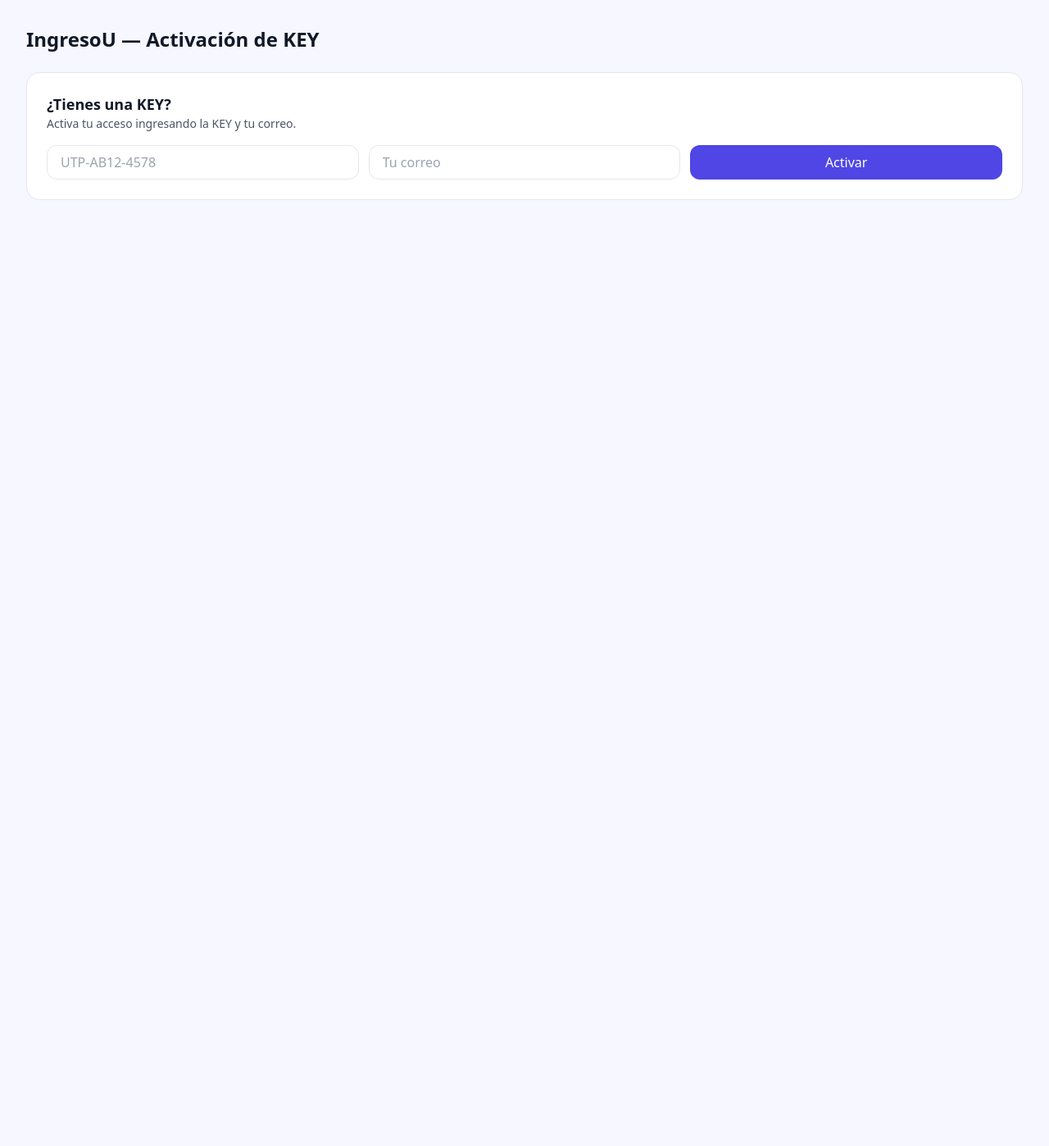
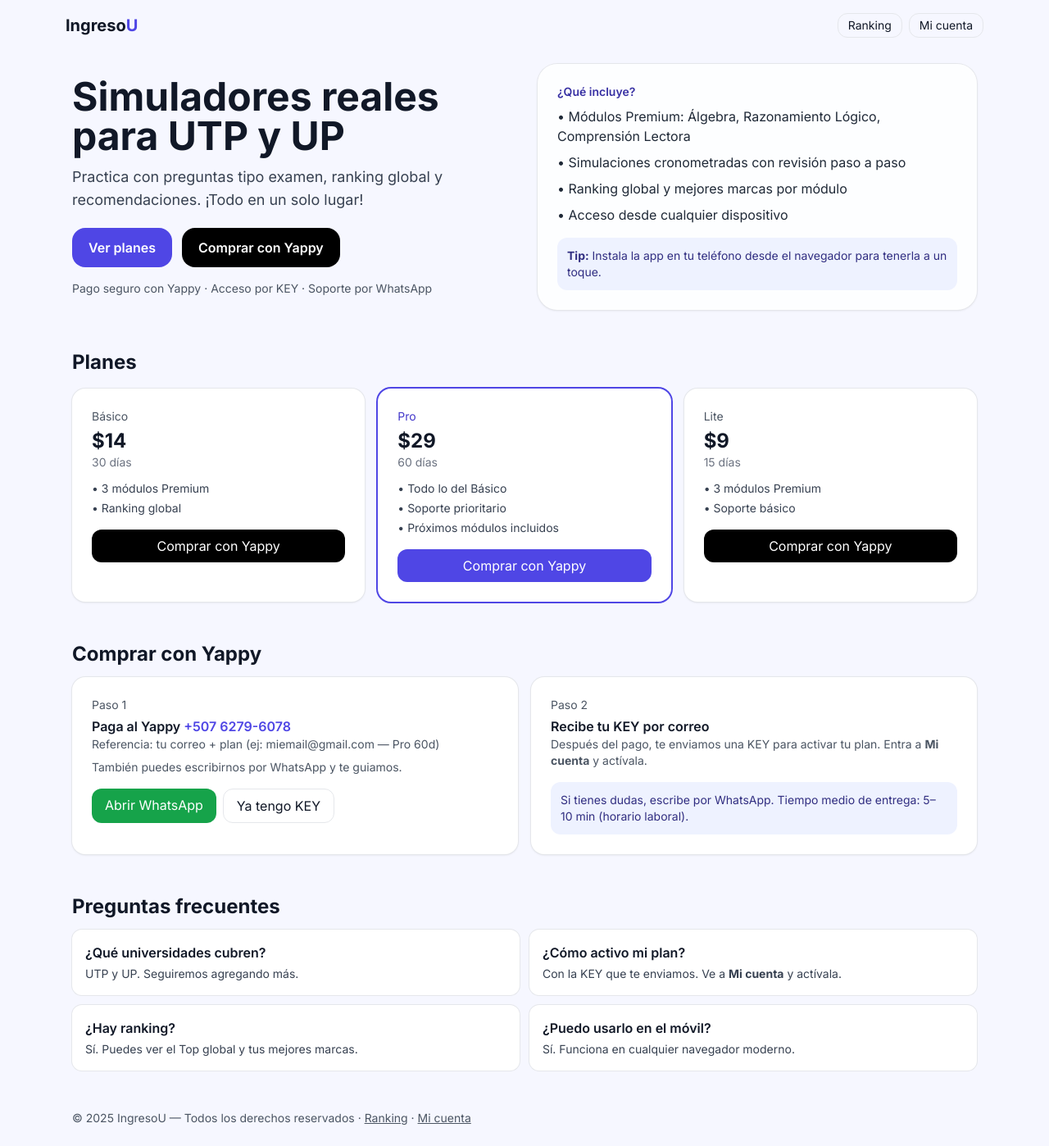
Before and after one commit to LuisDiaz1234/ingresou, a website: page index.html in a window 1280 px wide. Shown: the whole page at 82% size. Before the commit the page ends 800 px from the top, so only its background shows below. Drawn offline with nearby package versions, Linux system fonts and the light colour scheme.

Commit message:
Add files via upload

```diff
--- a/index.html
+++ b/index.html
@@ -1,66 +1,152 @@
 <!doctype html>
 <html lang="es">
 <head>
-  <meta charset="utf-8"/>
-  <meta name="viewport" content="width=device-width, initial-scale=1"/>
-  <title>IngresoU — Activación de KEY</title>
+  <meta charset="utf-8">
+  <meta name="viewport" content="width=device-width, initial-scale=1">
+  <title>IngresoU — Prepárate y entra a la U</title>
+  <meta name="description" content="Simuladores reales para UTP y UP. Prácticas, ranking global y plan de estudio. Compra con Yappy.">
+  <link rel="preconnect" href="https://fonts.googleapis.com">
+  <link rel="preconnect" href="https://fonts.gstatic.com" crossorigin>
+  <link href="https://fonts.googleapis.com/css2?family=Inter:wght@400;600;700&display=swap" rel="stylesheet">
   <script src="https://cdn.tailwindcss.com"></script>
-  <script src="https://unpkg.com/react@18/umd/react.production.min.js"></script>
-  <script src="https://unpkg.com/react-dom@18/umd/react-dom.production.min.js"></script>
-  <script src="https://unpkg.com/@babel/standalone/babel.min.js"></script>
-  <style> body { background: #f6f7ff; } </style>
+  <style>
+    body{ font-family: Inter, system-ui, -apple-system, Segoe UI, Roboto, 'Helvetica Neue', Arial, 'Noto Sans'; background:#f6f7ff }
+    .glass{ background:rgba(255,255,255,.8); backdrop-filter:saturate(180%) blur(8px); }
+  </style>
 </head>
 <body class="text-gray-900">
-  <div id="root"></div>
+  <header class="mx-auto max-w-6xl p-4 flex items-center justify-between">
+    <div class="text-xl font-bold">Ingreso<span class="text-indigo-600">U</span></div>
+    <nav class="flex items-center gap-2">
+      <a href="/leaderboard.html" class="rounded-xl border px-3 py-1 text-sm">Ranking</a>
+      <a href="/premium.html" class="rounded-xl border px-3 py-1 text-sm">Mi cuenta</a>
+    </nav>
+  </header>
 
-  <script type="text/babel">
-    const { useState } = React;
+  <section class="mx-auto max-w-6xl p-6 pt-4 grid lg:grid-cols-2 gap-8 items-center">
+    <div>
+      <h1 class="text-3xl lg:text-5xl font-extrabold leading-tight">Simuladores reales para UTP y UP</h1>
+      <p class="mt-3 text-gray-700 text-lg">Practica con preguntas tipo examen, ranking global y recomendaciones. ¡Todo en un solo lugar!</p>
+      <div class="mt-5 flex flex-wrap gap-3">
+        <a href="#planes" class="rounded-2xl bg-indigo-600 px-5 py-3 text-white font-semibold">Ver planes</a>
+        <a href="#comprar" class="rounded-2xl bg-black px-5 py-3 text-white font-semibold">Comprar con Yappy</a>
+      </div>
+      <div class="mt-4 text-sm text-gray-600">Pago seguro con Yappy · Acceso por KEY · Soporte por WhatsApp</div>
+    </div>
+    <div class="glass rounded-3xl p-6 ring-1 ring-gray-200 shadow">
+      <div class="text-sm text-indigo-800 font-semibold">¿Qué incluye?</div>
+      <ul class="mt-2 space-y-2 text-gray-800">
+        <li>• Módulos Premium: Álgebra, Razonamiento Lógico, Comprensión Lectora</li>
+        <li>• Simulaciones cronometradas con revisión paso a paso</li>
+        <li>• Ranking global y mejores marcas por módulo</li>
+        <li>• Acceso desde cualquier dispositivo</li>
+      </ul>
+      <div class="mt-4 rounded-xl bg-indigo-50 p-3 text-sm text-indigo-900">
+        <b>Tip:</b> Instala la app en tu teléfono desde el navegador para tenerla a un toque.
+      </div>
+    </div>
+  </section>
 
-    function RedeemKey(){
-      const [key,setKey]=useState("");
-      const [email,setEmail]=useState("");
-      const [status,setStatus]=useState(null);
-      const [msg,setMsg]=useState("");
-      function validateFormat(k){ return /^(UTP|UP)-[A-Z0-9]{4}-\d{4}$/.test(k.trim().toUpperCase()); }
-      const onRedeem= async () => {
-        const code = key.trim().toUpperCase();
-        if (!validateFormat(code)) { setStatus("error"); setMsg("Formato de KEY inválido."); return; }
-        if (!email) { setStatus("error"); setMsg("Ingresa tu correo."); return; }
-        setStatus("loading"); setMsg("Activando...");
-        try {
-          const r = await fetch("/api/redeem-key", { method:"POST", headers:{ "Content-Type":"application/json" }, body: JSON.stringify({ code, email })});
-          const data = await r.json();
-          if (r.ok && data.ok) {
-            localStorage.setItem('ingresou_session', JSON.stringify({ code, email, at: Date.now() }));
-            setStatus("ok"); setMsg("¡Listo! Plan activado.");
-          } else {
-            setStatus("error"); setMsg("No se pudo activar: "+(data.error||"Error"));
-          }
-        } catch(e){ setStatus("error"); setMsg("Error de conexión."); }
-      };
-      return(<div className="rounded-2xl border p-6 bg-white">
-        <h3 className="text-lg font-semibold">¿Tienes una KEY?</h3>
-        <p className="text-sm text-gray-600">Activa tu acceso ingresando la KEY y tu correo.</p>
-        <div className="mt-4 grid gap-3 md:grid-cols-3">
-          <input value={key} onChange={(e)=>setKey(e.target.value)} className="rounded-xl border px-4 py-2 md:col-span-1" placeholder="UTP-AB12-4578"/>
-          <input value={email} onChange={(e)=>setEmail(e.target.value)} type="email" className="rounded-xl border px-4 py-2 md:col-span-1" placeholder="Tu correo"/>
-          <button onClick={onRedeem} className="rounded-xl bg-indigo-600 px-4 py-2 text-white md:col-span-1">Activar</button>
+  <section id="planes" class="mx-auto max-w-6xl p-6">
+    <h2 class="text-2xl font-bold">Planes</h2>
+    <div class="mt-4 grid gap-4 sm:grid-cols-2 lg:grid-cols-3">
+      <div class="rounded-2xl bg-white ring-1 ring-gray-200 p-6 shadow">
+        <div class="text-sm text-gray-600">Básico</div>
+        <div class="mt-1 text-2xl font-bold">$14</div>
+        <div class="text-sm text-gray-500">30 días</div>
+        <ul class="mt-3 text-sm text-gray-700 space-y-1">
+          <li>• 3 módulos Premium</li>
+          <li>• Ranking global</li>
+        </ul>
+        <button data-plan="Basic 30d — $14" class="buyBtn mt-4 w-full rounded-xl bg-black px-4 py-2 text-white">Comprar con Yappy</button>
+      </div>
+      <div class="rounded-2xl bg-white ring-2 ring-indigo-600 p-6 shadow">
+        <div class="text-sm text-indigo-700">Pro</div>
+        <div class="mt-1 text-2xl font-bold">$29</div>
+        <div class="text-sm text-gray-500">60 días</div>
+        <ul class="mt-3 text-sm text-gray-700 space-y-1">
+          <li>• Todo lo del Básico</li>
+          <li>• Soporte prioritario</li>
+          <li>• Próximos módulos incluidos</li>
+        </ul>
+        <button data-plan="Pro 60d — $29" class="buyBtn mt-4 w-full rounded-xl bg-indigo-600 px-4 py-2 text-white">Comprar con Yappy</button>
+      </div>
+      <div class="rounded-2xl bg-white ring-1 ring-gray-200 p-6 shadow">
+        <div class="text-sm text-gray-600">Lite</div>
+        <div class="mt-1 text-2xl font-bold">$9</div>
+        <div class="text-sm text-gray-500">15 días</div>
+        <ul class="mt-3 text-sm text-gray-700 space-y-1">
+          <li>• 3 módulos Premium</li>
+          <li>• Soporte básico</li>
+        </ul>
+        <button data-plan="Lite 15d — $9" class="buyBtn mt-4 w-full rounded-xl bg-black px-4 py-2 text-white">Comprar con Yappy</button>
+      </div>
+    </div>
+  </section>
+
+  <section id="comprar" class="mx-auto max-w-6xl p-6">
+    <h2 class="text-2xl font-bold">Comprar con Yappy</h2>
+    <div class="mt-3 grid gap-4 lg:grid-cols-2">
+      <div class="rounded-2xl bg-white ring-1 ring-gray-200 p-6 shadow">
+        <div class="text-sm text-gray-600">Paso 1</div>
+        <div class="font-semibold mt-1">Paga al Yappy <span class="text-indigo-600">+507 6279-6078</span></div>
+        <div class="text-sm text-gray-600">Referencia: tu correo + plan (ej: miemail@gmail.com — Pro 60d)</div>
+        <div class="text-sm text-gray-600 mt-2">También puedes escribirnos por WhatsApp y te guiamos.</div>
+        <div class="mt-4 flex gap-2">
+          <a id="whatsLink" target="_blank" class="rounded-xl bg-green-600 px-4 py-2 text-white">Abrir WhatsApp</a>
+          <a href="/premium.html" class="rounded-xl border px-4 py-2">Ya tengo KEY</a>
         </div>
-        {status==="loading"&&<p className="mt-3 text-sm text-gray-700">⏳ {msg}</p>}
-        {status==="ok"&&<div className="mt-3 text-sm text-green-700">
-          ✔ {msg} &nbsp; <a href="/premium.html" className="ml-2 inline-block rounded-lg bg-black px-3 py-1 text-white">Ir a mi cuenta</a>
-        </div>}
-        {status==="error"&&<p className="mt-3 text-sm text-red-700">✖ {msg}</p>}
-      </div>);
-    }
+      </div>
+      <div class="rounded-2xl bg-white ring-1 ring-gray-200 p-6 shadow">
+        <div class="text-sm text-gray-600">Paso 2</div>
+        <div class="font-semibold mt-1">Recibe tu KEY por correo</div>
+        <p class="text-sm text-gray-600">Después del pago, te enviamos una KEY para activar tu plan. Entra a <b>Mi cuenta</b> y actívala.</p>
+        <div class="mt-4 rounded-xl bg-indigo-50 p-3 text-sm text-indigo-900">
+          Si tienes dudas, escribe por WhatsApp. Tiempo medio de entrega: 5–10 min (horario laboral).
+        </div>
+      </div>
+    </div>
+  </section>
 
-    const App = () => (
-      <div className="min-h-screen p-8">
-        <h1 className="text-2xl font-bold">IngresoU — Activación de KEY</h1>
-        <div className="mt-6"><RedeemKey/></div>
+  <section class="mx-auto max-w-6xl p-6">
+    <h2 class="text-2xl font-bold">Preguntas frecuentes</h2>
+    <div class="mt-3 grid gap-3 md:grid-cols-2">
+      <div class="rounded-xl bg-white ring-1 ring-gray-200 p-4">
+        <div class="font-semibold">¿Qué universidades cubren?</div>
+        <div class="text-sm text-gray-700 mt-1">UTP y UP. Seguiremos agregando más.</div>
       </div>
-    );
-    const root = ReactDOM.createRoot(document.getElementById('root')); root.render(<App/>);
-  </script>
+      <div class="rounded-xl bg-white ring-1 ring-gray-200 p-4">
+        <div class="font-semibold">¿Cómo activo mi plan?</div>
+        <div class="text-sm text-gray-700 mt-1">Con la KEY que te enviamos. Ve a <b>Mi cuenta</b> y actívala.</div>
+      </div>
+      <div class="rounded-xl bg-white ring-1 ring-gray-200 p-4">
+        <div class="font-semibold">¿Hay ranking?</div>
+        <div class="text-sm text-gray-700 mt-1">Sí. Puedes ver el Top global y tus mejores marcas.</div>
+      </div>
+      <div class="rounded-xl bg-white ring-1 ring-gray-200 p-4">
+        <div class="font-semibold">¿Puedo usarlo en el móvil?</div>
+        <div class="text-sm text-gray-700 mt-1">Sí. Funciona en cualquier navegador moderno.</div>
+      </div>
+    </div>
+  </section>
+
+  <footer class="mx-auto max-w-6xl p-6 text-sm text-gray-600">
+    © 2025 IngresoU — Todos los derechos reservados ·
+    <a href="/leaderboard.html" class="underline">Ranking</a> ·
+    <a href="/premium.html" class="underline">Mi cuenta</a>
+  </footer>
+
+<script>
+// Construye enlace a WhatsApp con el plan seleccionado
+const buyBtns = document.querySelectorAll('.buyBtn');
+const whats = document.getElementById('whatsLink');
+let selectedPlan = 'Pro 60d — $29';
+function updateWhats(){
+  const txt = encodeURIComponent(`Hola 👋 Quiero comprar IngresoU. Plan: ${selectedPlan}. Mi correo es: `);
+  whats.href = `https://wa.me/50762796078?text=${txt}`;
+}
+buyBtns.forEach(b=> b.addEventListener('click', ()=>{ selectedPlan = b.dataset.plan; updateWhats(); window.location.hash = 'comprar'; scrollTo(0,document.getElementById('comprar').offsetTop - 20); }));
+updateWhats();
+</script>
 </body>
 </html>
```
